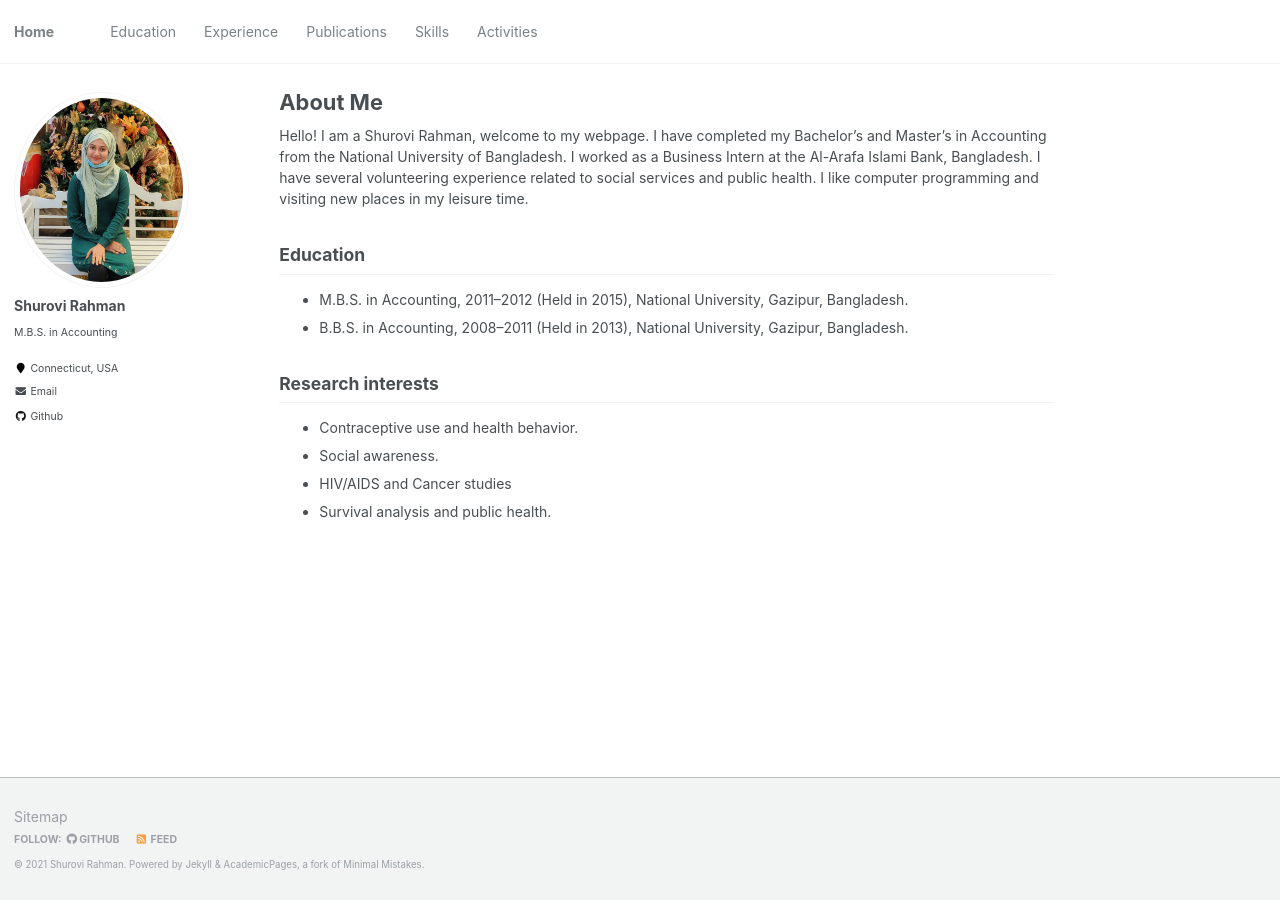
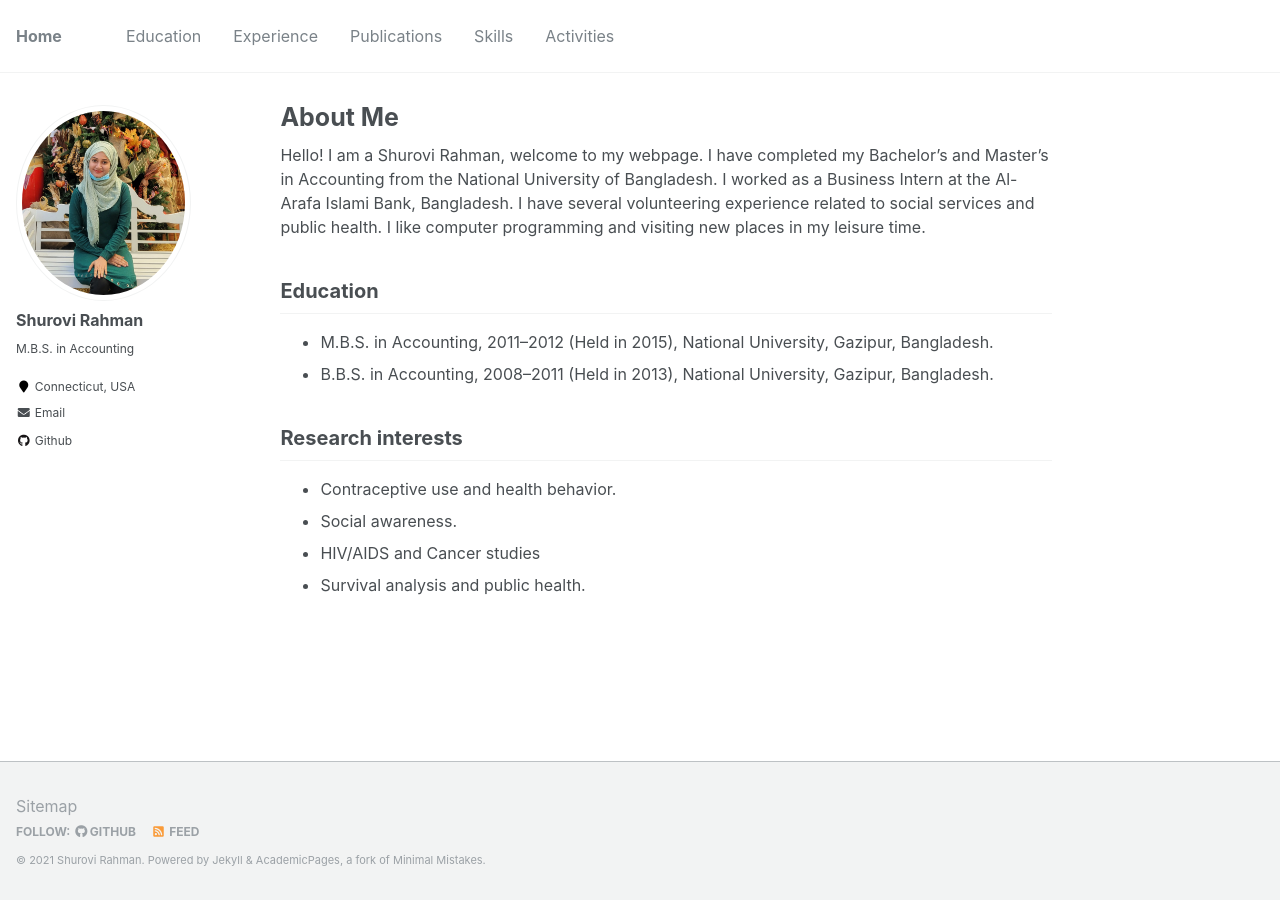
Before and after one commit to shurovirahman/shurovirahman.github.io, a Jekyll site: the page built from _pages/about.md, in a window 1280 px wide. Built offline with Jekyll 4.4.1, drawn with Linux system fonts in a browser that asks for light colours.

Commit message:
Update _reset.scss

```diff
--- a/_sass/_reset.scss
+++ b/_sass/_reset.scss
@@ -8,22 +8,22 @@ html {
   /* apply a natural box layout model to all elements */
   box-sizing: border-box;
   background-color: $background-color;
-  font-size: 8px;
+  font-size: 10px;//8px;
 
   @include breakpoint($medium) {
-    font-size: 10px;
+    font-size: 12px;//10px;
   }
 
   @include breakpoint($large) {
-    font-size: 12px; // originally 20px
+    font-size: 14px;//12px; // originally 20px
   }
 
   @include breakpoint($x-large) {
-    font-size: 14px; // originally 22px
+    font-size: 16px;//14px; // originally 22px
   }
 
-  -webkit-text-size-adjust: 80%;
-  -ms-text-size-adjust: 80%;
+  -webkit-text-size-adjust: 100%;
+  -ms-text-size-adjust: 100%;
 }
 
 /* Remove margin */
```
